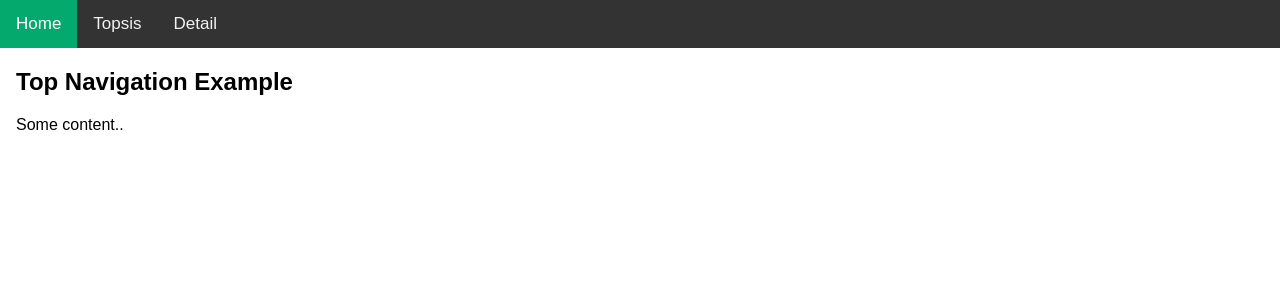
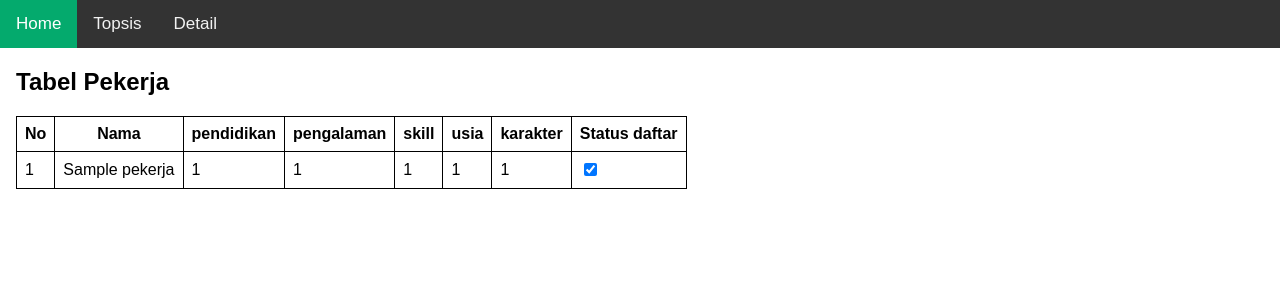
Before and after one commit to Ainil501/Topsis-SI, a PHP site: page / in a window 1280 px wide. Shown: the top 300 px of the page. Run offline with PHP 8.4, Linux system fonts and the light colour scheme; tables that the repository leaves empty hold one stand-in row (values such as "Sample post").

Commit message:
menambahkan indexphp

```diff
--- a/header.php
+++ b/header.php
@@ -31,6 +31,14 @@ body {
   background-color: #04AA6D;
   color: white;
 }
+
+table, th, td{
+  border: 1px solid black;
+  border-collapse: collapse;
+}
+th,td{
+  padding: 8px;
+}
 </style>
 </head>
 <body>
--- a/index.php
+++ b/index.php
@@ -1,9 +1,53 @@
 <?php include "header.php";?>
+<?php
+$conn = mysqli_connect("localhost","root","","si_database");
 
+$result = mysqli_query($conn, "SELECT *, EXISTS(select 1 FROM tabel_daftar d WHERE d.id_pekerja = p.id_pekerja) status FROM tabel_pekerja p");
+
+if(isset($_POST['status'])){
+  $id = $_POST['status'];
+  if(mysqli_num_rows(mysqli_query($conn,"SELECT * FROM tabel_daftar WHERE id_pekerja = " . $id))>0){
+    mysqli_query($conn, "DELETE FROM tabel_daftar WHERE id_pekerja = " . $id);
+  }else{
+    $id_daftar = (mysqli_fetch_assoc(mysqli_query($conn, "SELECT MAX(id_daftar) id FROM tabel_daftar"))['id'] ?? 0 )+ 1;
+    mysqli_query($conn, "INSERT INTO tabel_daftar VALUES (" . $id_daftar . ", " . $id . ")");
+  }
+  header("Location: index.php");
+  exit;
+}
+?>
 
 <div style="padding-left:16px">
-  <h2>Top Navigation Example</h2>
-  <p>Some content..</p>
+  <h2>Tabel Pekerja</h2>
+  <p><table>
+    <tr>
+        <th>No</th>
+        <th>Nama</th>
+        <th>pendidikan</th>
+        <th>pengalaman</th>
+        <th>skill</th>
+        <th>usia</th>
+        <th>karakter</th>
+        <th>Status daftar</th>
+    </tr>
+    <?php
+    $no = 1;
+    while($r = mysqli_fetch_assoc($result)):?>
+      <tr>
+        <td><?= $no++?></td>
+        <td><?= $r['nama_pekerja']?></td>
+        <td><?= $r['pendidikan']?></td>
+        <td><?= $r['pengalaman']?></td>
+        <td><?= $r['skill']?></td>
+        <td><?= $r['usia']?></td>
+        <td><?= $r['karakter']?></td>
+        <td><form method="post">
+          <input type="checkbox" name="status" onchange="this.form.submit()" value="<?php echo $r['id_pekerja']; ?>" <?= $r['status'] ? "checked" : ""?>>
+        </form></td>
+      </tr>
+      <?php endwhile;?>
+
+  </table></p>
 </div>
 
 </body>
```
